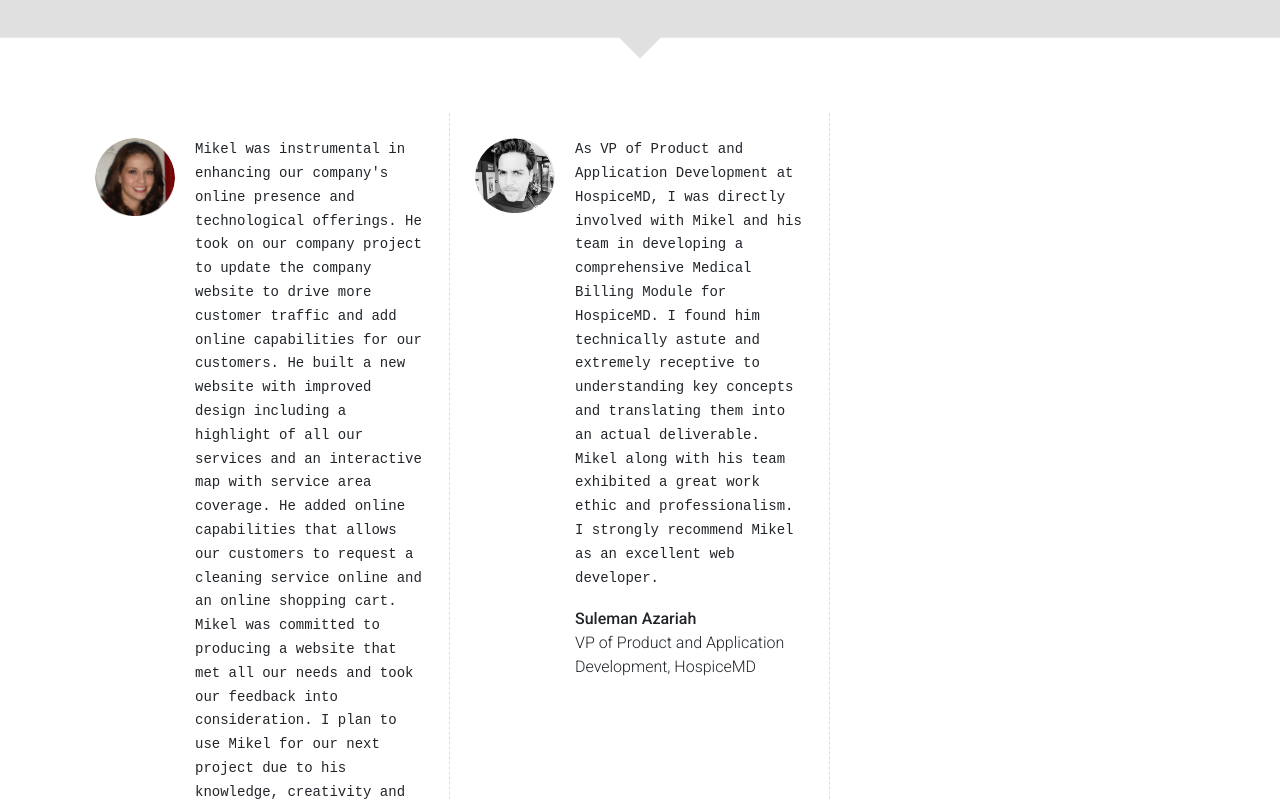
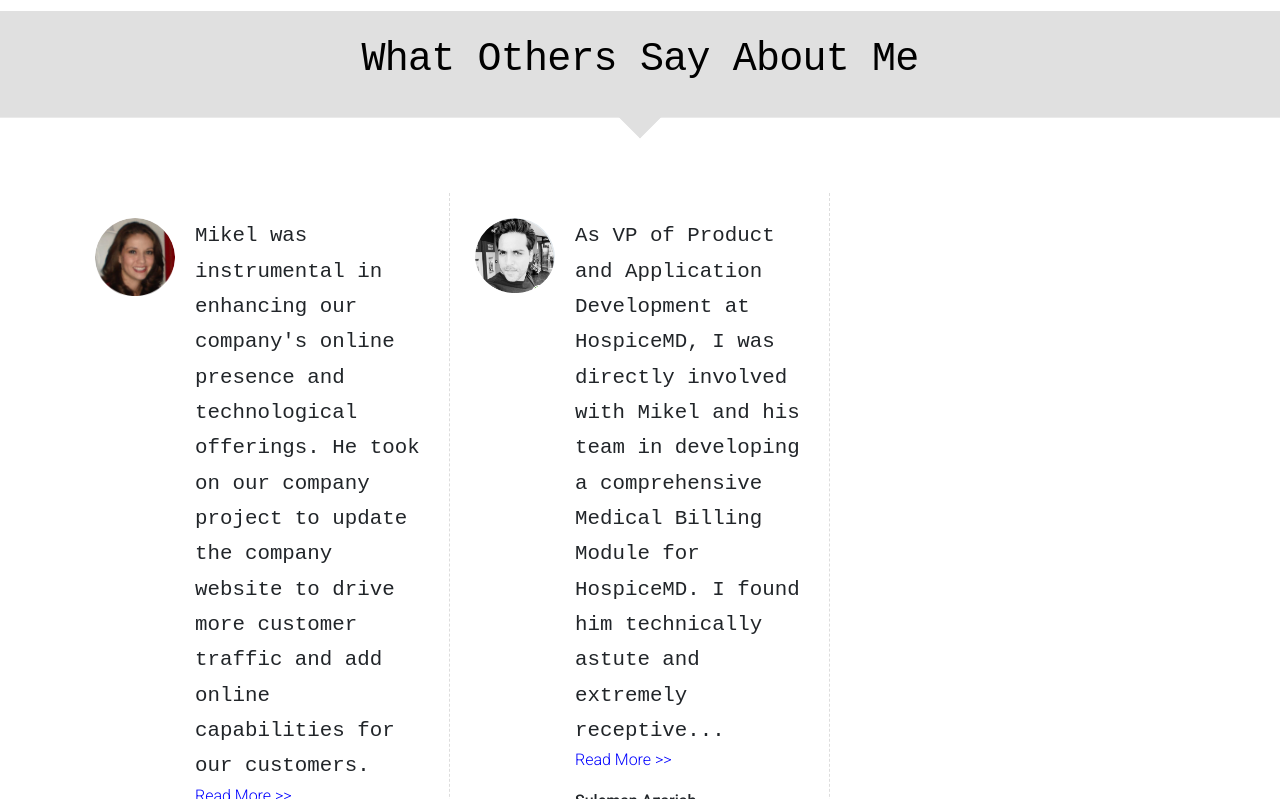
Before and after one commit to MikelTafalla/mikelrv, a React (Create React App) app: page /portfolio in a window 1280 px wide. Shown: the part 761-1560 px from the top of the page. Built offline with nearby package versions, Linux system fonts and the light colour scheme.

Commit message:
adds 'read more; read less' toggle to testimonials

```diff
--- a/src/components/portfolio.css
+++ b/src/components/portfolio.css
@@ -2,6 +2,7 @@
     font-family: monospace;
     font-size: 18px;
     line-height: 1.7;
+    margin-bottom: 10%;
 }
 img {
     cursor: pointer;
--- a/src/components/testimonials.css
+++ b/src/components/testimonials.css
@@ -3,7 +3,7 @@ body {
 }
 .text {
     font-family: monospace !important;
-    font-size: 14px !important;
+    font-size: 1.3em !important;
     line-height: 1.7 !important;
 }
 
@@ -135,3 +135,6 @@ img {
     max-width: 100%;
     height: auto;
 }
+.aColor {
+    color: blue !important;
+}
--- a/src/components/testimonials.js
+++ b/src/components/testimonials.js
@@ -1,8 +1,11 @@
-import React from "react";
+import React, {useState} from "react";
 import Testimonials from "./testimonials.json";
 import "./testimonials.css";
 
 const Reviews = () => {
+    const [readMore, setReadMore] = useState(false);
+    const [name, setName] = useState("");
+
     return (
         <React.Fragment>
             <section className="section-medium section-arrow--bottom-center section-arrow-primary-color">
@@ -19,17 +22,17 @@ const Reviews = () => {
                     <div className="row testimonial-three testimonial-three--col-three">
 
                     {Testimonials.map(testimonial => (
-                        <div className="col-md-4 testimonial-three-col">
+                        <div className="col-lg-4 col-md-6 col-sm-12 testimonial-three-col" key={testimonial.client}>
                             <div className="testimonial-inner">
-                                <div className="testimonial-image" itemprop="image">
-                                    <img width="180" height="180" src={require(`../assets/images/testimonial/${testimonial.photo}`).default} alt="" />
+                                <div className="testimonial-image" itemProp="image">
+                                    <img width="180" height="180" src={require(`../assets/images/testimonial/${testimonial.photo}`).default} alt={testimonial.name} />
                                 </div>
                                 <div className="testimonial-content">
-                                <p className="text">{testimonial.message}</p>
+                                <p className="text">{readMore && name === testimonial.client ? testimonial.extracontent : testimonial.message}</p><a className="aColor" onClick={(event)=>{setName(event.target.id);setReadMore(!readMore)}}><p id={testimonial.client}>{readMore && name === testimonial.client ? "Read Less <<" : "Read More >>"}</p></a>
                                 </div>
                                 <div className="testimonial-meta">
-                                    <strong className="testimonial-name" itemprop="name">{testimonial.name}</strong>
-                                    <span className="testimonial-job-title" itemprop="jobTitle">{testimonial.role}</span>
+                                    <strong className="testimonial-name" itemProp="name">{testimonial.name}</strong>
+                                    <span className="testimonial-job-title" itemProp="jobTitle">{testimonial.role}</span>
                                 </div>
                             </div>
                         </div>
--- a/src/components/testimonials.json
+++ b/src/components/testimonials.json
@@ -2,14 +2,16 @@
     {
         "client": "cleansafe",
         "name":"Nancy Pena",
-        "message":"Mikel was instrumental in enhancing our company's online presence and technological offerings. He took on our company project to update the company website to drive more customer traffic and add online capabilities for our customers. He built a new website with improved design including a highlight of all our services and an interactive map with service area coverage. He added online capabilities that allows our customers to request a cleaning service online and an online shopping cart. Mikel was committed to producing a website that met all our needs and took our feedback into consideration. I plan to use Mikel for our next project due to his knowledge, creativity and commitment to providing a quality product, in addition to being a pleasure to work with.",
+        "message":"Mikel was instrumental in enhancing our company's online presence and technological offerings. He took on our company project to update the company website to drive more customer traffic and add online capabilities for our customers.",
+        "extracontent":"Mikel was instrumental in enhancing our company's online presence and technological offerings. He took on our company project to update the company website to drive more customer traffic and add online capabilities for our customers.He built a new website with improved design including a highlight of all our services and an interactive map with service area coverage. He added online capabilities that allows our customers to request a cleaning service online and an online shopping cart. Mikel was committed to producing a website that met all our needs and took our feedback into consideration. I plan to use Mikel for our next project due to his knowledge, creativity and commitment to providing a quality product, in addition to being a pleasure to work with.",
         "photo":"nancy.png",
         "role": "CEO, CleanSafe Maintenance"
     },
     {
         "client": "hospicemd",
         "name":"Suleman Azariah",
-        "message":"As VP of Product and Application Development at HospiceMD, I was directly involved with Mikel and his team in developing a comprehensive Medical Billing Module for HospiceMD. I found him technically astute and extremely receptive to understanding key concepts and translating them into an actual deliverable. Mikel along with his team exhibited a great work ethic and professionalism. I strongly recommend Mikel as an excellent web developer.",
+        "message":"As VP of Product and Application Development at HospiceMD, I was directly involved with Mikel and his team in developing a comprehensive Medical Billing Module for HospiceMD. I found him technically astute and extremely receptive...",
+        "extracontent":"As VP of Product and Application Development at HospiceMD, I was directly involved with Mikel and his team in developing a comprehensive Medical Billing Module for HospiceMD. I found him technically astute and extremely receptive to understanding key concepts and translating them into an actual deliverable. Mikel along with his team exhibited a great work ethic and professionalism. I strongly recommend Mikel as an excellent web developer.",
         "photo":"suleman.png",
         "role": "VP of Product and Application Development, HospiceMD"
     }
```
Also changed, not shown: 1 other file (tests, documents, lock files or other folders).
